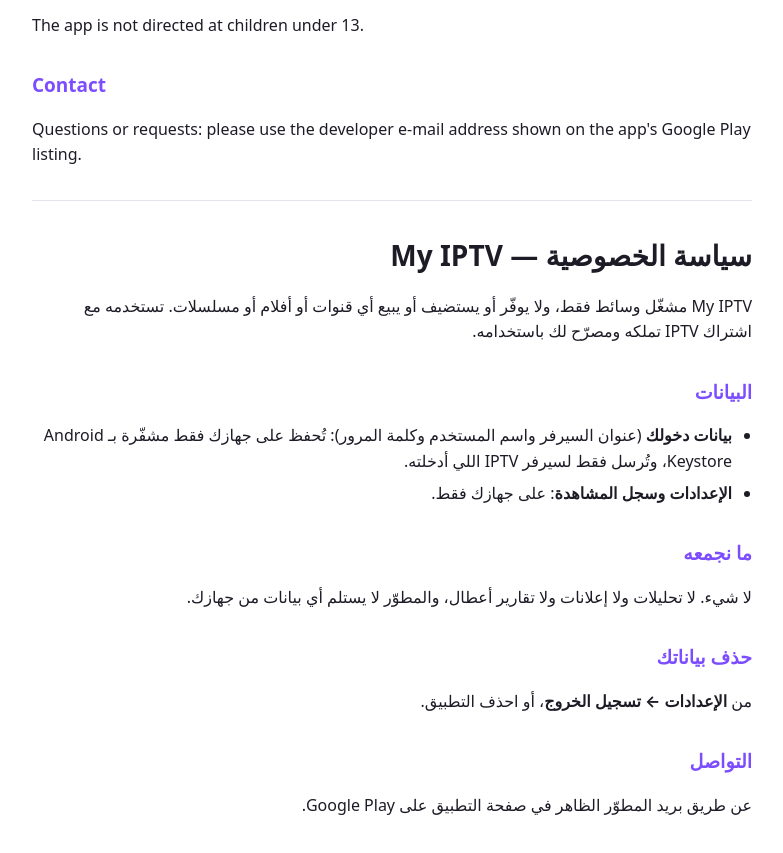
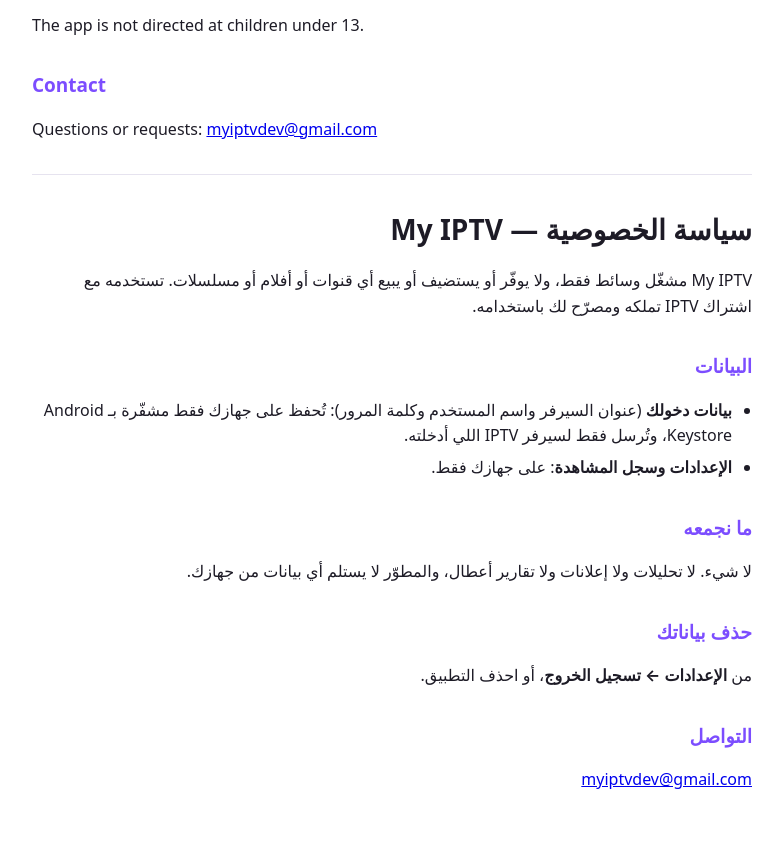
Before and after one commit to MYIPTVDEV/myiptv, a plain HTML site: page index.html in a window 1280 px wide. Shown: the part 939-1792 px from the top of the page, without its empty margins (248-1031 px from the left). Drawn offline with Linux system fonts and the light colour scheme.

Commit message:
Update index.html

```diff
--- a/index.html
+++ b/index.html
@@ -44,7 +44,7 @@
   <p>The app is not directed at children under 13.</p>
 
   <h2>Contact</h2>
-  <p>Questions or requests: please use the developer e-mail address shown on the app's Google Play listing.</p>
+  <p>Questions or requests: <a href="mailto:myiptvdev@gmail.com">myiptvdev@gmail.com</a></p>
 
   <hr>
 
@@ -61,7 +61,7 @@
     <h2>حذف بياناتك</h2>
     <p>من <strong>الإعدادات ← تسجيل الخروج</strong>، أو احذف التطبيق.</p>
     <h2>التواصل</h2>
-    <p>عن طريق بريد المطوّر الظاهر في صفحة التطبيق على Google Play.</p>
+    <p><a href="mailto:myiptvdev@gmail.com">myiptvdev@gmail.com</a></p>
   </section>
 </main>
 </body>
```
